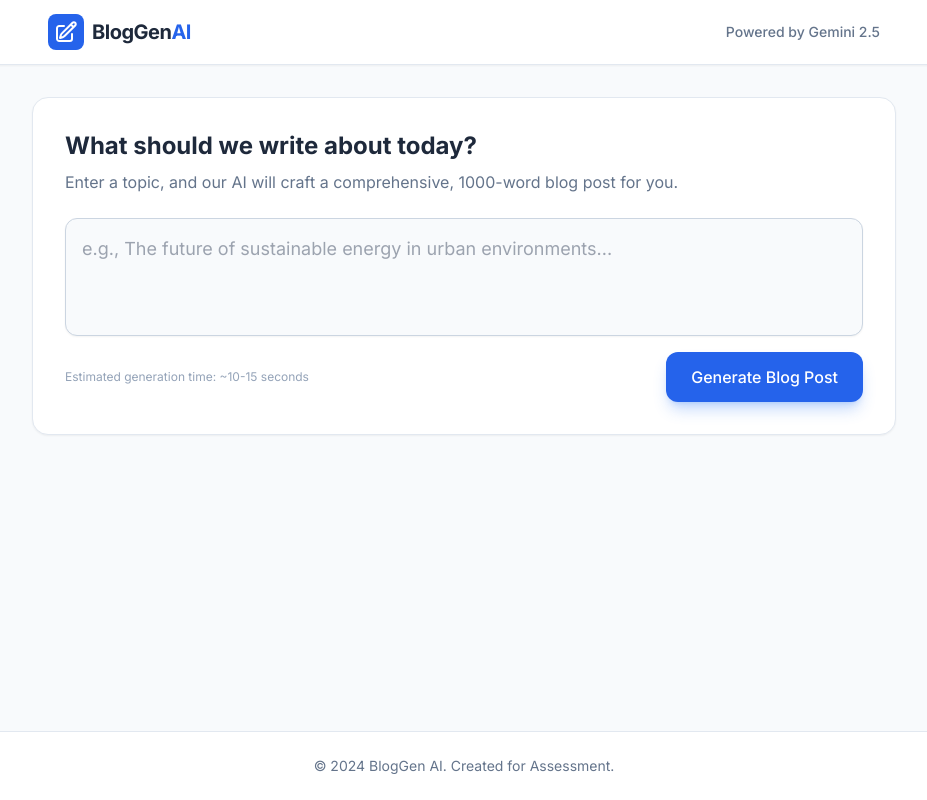
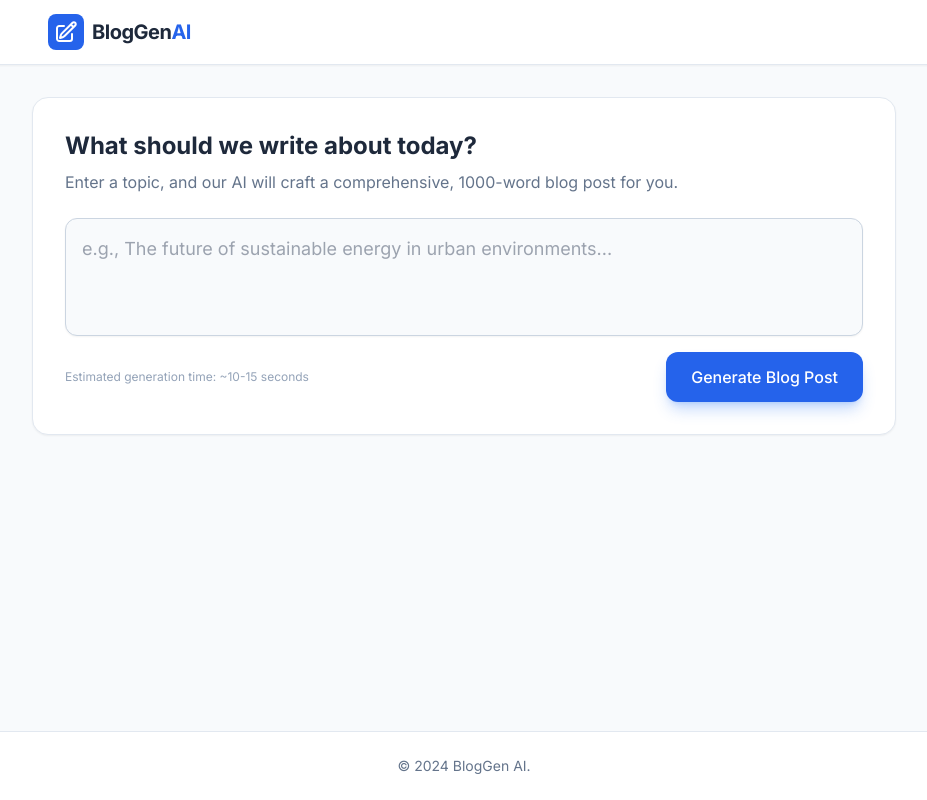
Before and after one commit to SanjayUG/Blog-Generator, a plain HTML site: page index.html in a window 1280 px wide. Shown: the whole page, without its empty margins (176-1103 px from the left). Drawn offline with nearby package versions, Linux system fonts and the light colour scheme.

Commit message:
feat: added complete feature.

```diff
--- a/index.html
+++ b/index.html
@@ -63,7 +63,6 @@
                 </div>
                 <h1 class="text-xl font-bold text-slate-800 tracking-tight">BlogGen<span class="text-blue-600">AI</span></h1>
             </div>
-            <div class="text-sm text-slate-500 font-medium">Powered by Gemini 2.5</div>
         </div>
     </header>
 
@@ -139,7 +138,7 @@
 
     <footer class="bg-white border-t border-slate-200 mt-auto py-6">
         <div class="container mx-auto px-4 text-center text-slate-500 text-sm">
-            <p>&copy; 2024 BlogGen AI. Created for Assessment.</p>
+            <p>&copy; 2024 BlogGen AI.</p>
         </div>
     </footer>
 
```
